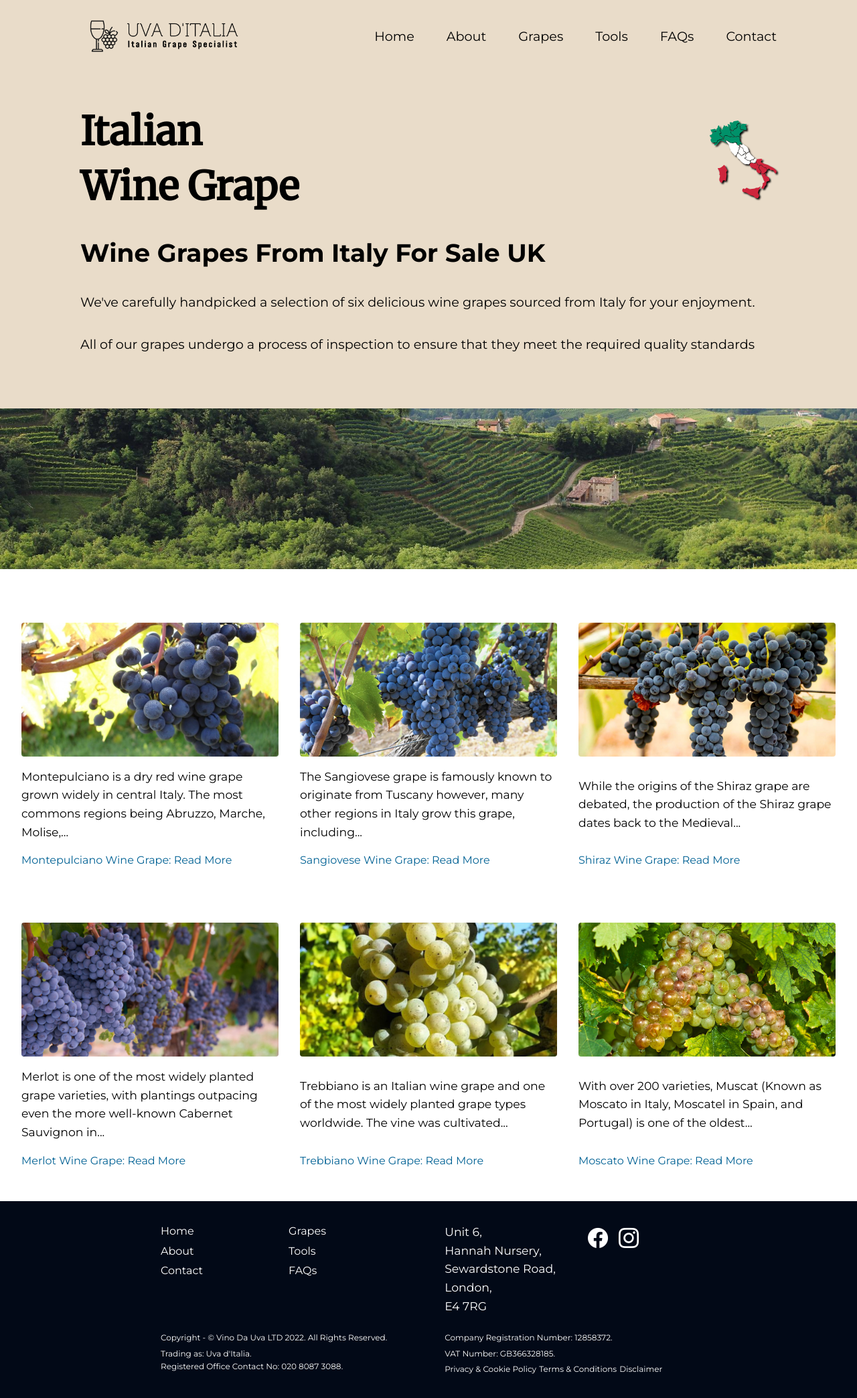
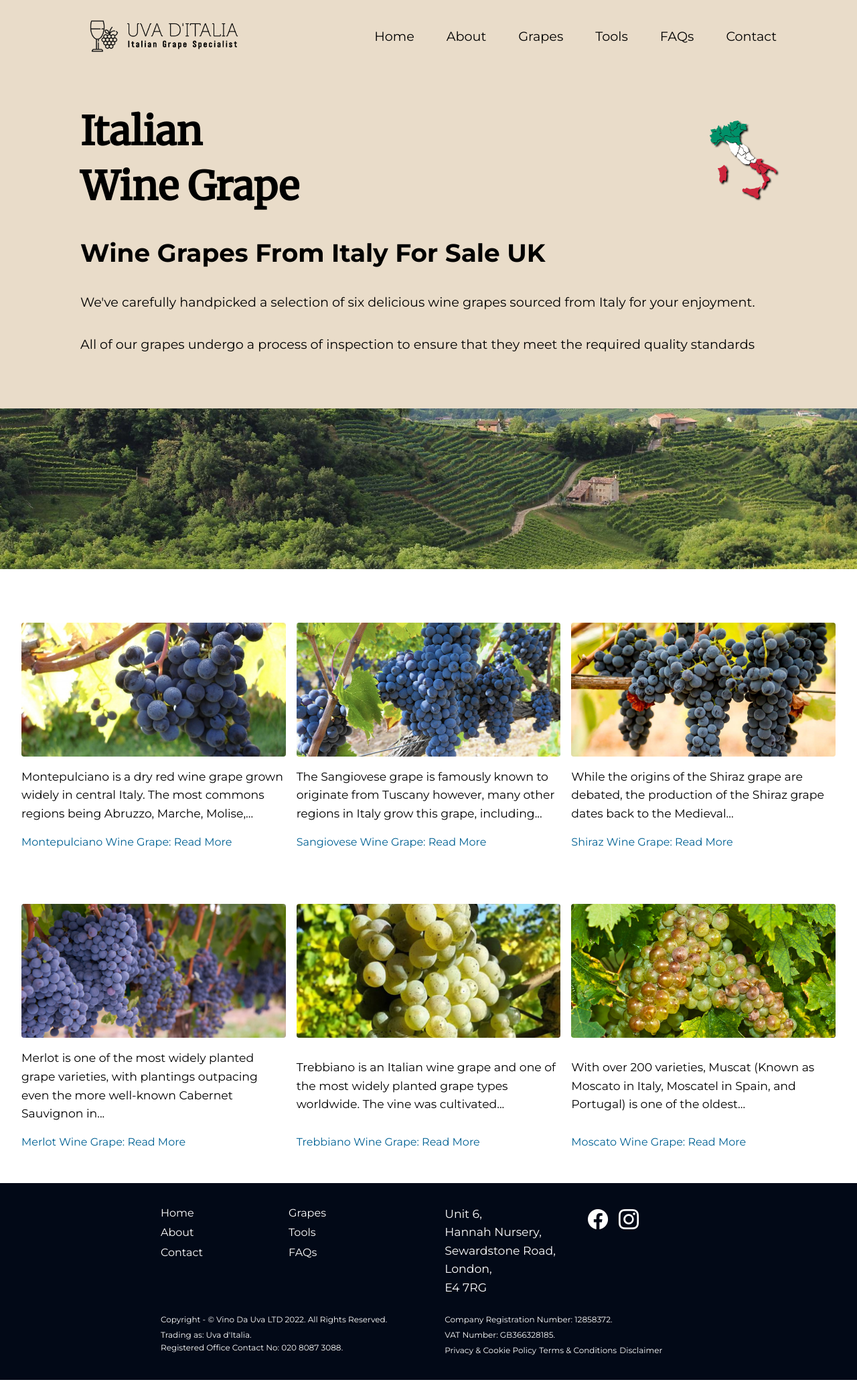
Before and after one commit to GG1982/vina-da-uva, a Jekyll site: the page built from pages/grapes.html, in a window 1280 px wide. Shown: the whole page at 67% size. Built offline with Jekyll 4.4.1, drawn with Linux system fonts in a browser that asks for light colours; after the commit the page ends 2061 px from its top, so only the background shows below that.

Commit message:
center cards for grapes.html

```diff
--- a/_layouts/post.html
+++ b/_layouts/post.html
@@ -26,9 +26,9 @@
 
 
     {% if page.custom_css %}
-        {% for stylesheet in page.custom_css %}
+        <!-- {% for stylesheet in page.custom_css %} -->
         <link rel="stylesheet" href="../assets/css/{{ stylesheet }}.css">
-        {% endfor %}
+        <!-- {% endfor %} -->
     {% endif %}
 
     <!-- Global site tag (gtag.js) - Google Analytics -->
--- a/_sass/global.scss
+++ b/_sass/global.scss
@@ -261,6 +261,8 @@
 .grid-items-center {
     place-items: center;
 }
+
+
 .grid-content-center {
     place-content: center;
 }
--- a/_sass/main.scss
+++ b/_sass/main.scss
@@ -411,12 +411,11 @@
 
 
 
-
-
 // Media Scroller
 .media-conatiner {
   padding-bottom: 2rem;
 }
+
 .media-scroller {
   display: grid;
   grid-auto-flow: column;
@@ -441,7 +440,7 @@
   border-radius: var(--border-radius);
 }
 
-.media-element > img {
+.media-element>img {
   inline-size: 100%;
   aspect-ratio: 16 / 9;
   object-fit: cover;
@@ -460,12 +459,17 @@
   .media-element {
     padding: 1rem;
   }
+
   .media-conatiner {
     padding-top: 2rem;
     padding-bottom: 2rem;
     padding-left: var(--border-radius);
   }
 }
+
+
+
+
 
 
 .wine-about__img {
@@ -530,9 +534,14 @@
 
 // Products for grapes.html
 
+.grapes {
+  max-width: 600px;
+  margin-inline: auto;
+}
+
 .product__img {
   height: 200px;
-  width: 400px;
+  width: 100%;
   object-fit: cover;
 }
 
@@ -585,6 +594,7 @@
   background-image: url(../../assets/images/vineyard4.jpg);
   height: var(--img-height);
 }
+
 
 .tools__img {
   background-image: url(../../assets/images/vineyard2.jpg);
--- a/pages/grapes.html
+++ b/pages/grapes.html
@@ -27,7 +27,7 @@
 </section>
 
 <main class="padding-b-3">
-    <div class="grid-auto-fit width-l mx-auto row-gap-5 col-gap-2 padding-t-5">
+    <div class="grid-auto-fit width-l mx-auto row-gap-5 col-gap-1 padding-t-5">
 
         {% for post in site.categories.grape reversed %}
         <div class="grapes flex-col flex-between gap-1">
--- a/pages/index.html
+++ b/pages/index.html
@@ -42,7 +42,7 @@
             <img src="{{ post.image }}" alt="a picture of {{ post.title }}" loading="lazy">
             <h3 class="capitalize font-1">{{ post.title }}</h3>
             <p>
-                {{ post.excerpt | strip_html | strip_newlines | truncatewords: 30 }}
+                {{ post.excerpt | strip_html | strip_newlines | truncatewords: 20 }}
             </p>
             <a class="capitalize" href="{{ post.url }}">{{ post.title }}: Read more</a>
         </div>
```
Also changed, not shown: assets/js/index.js (line endings or trailing spaces), 2 other files.
